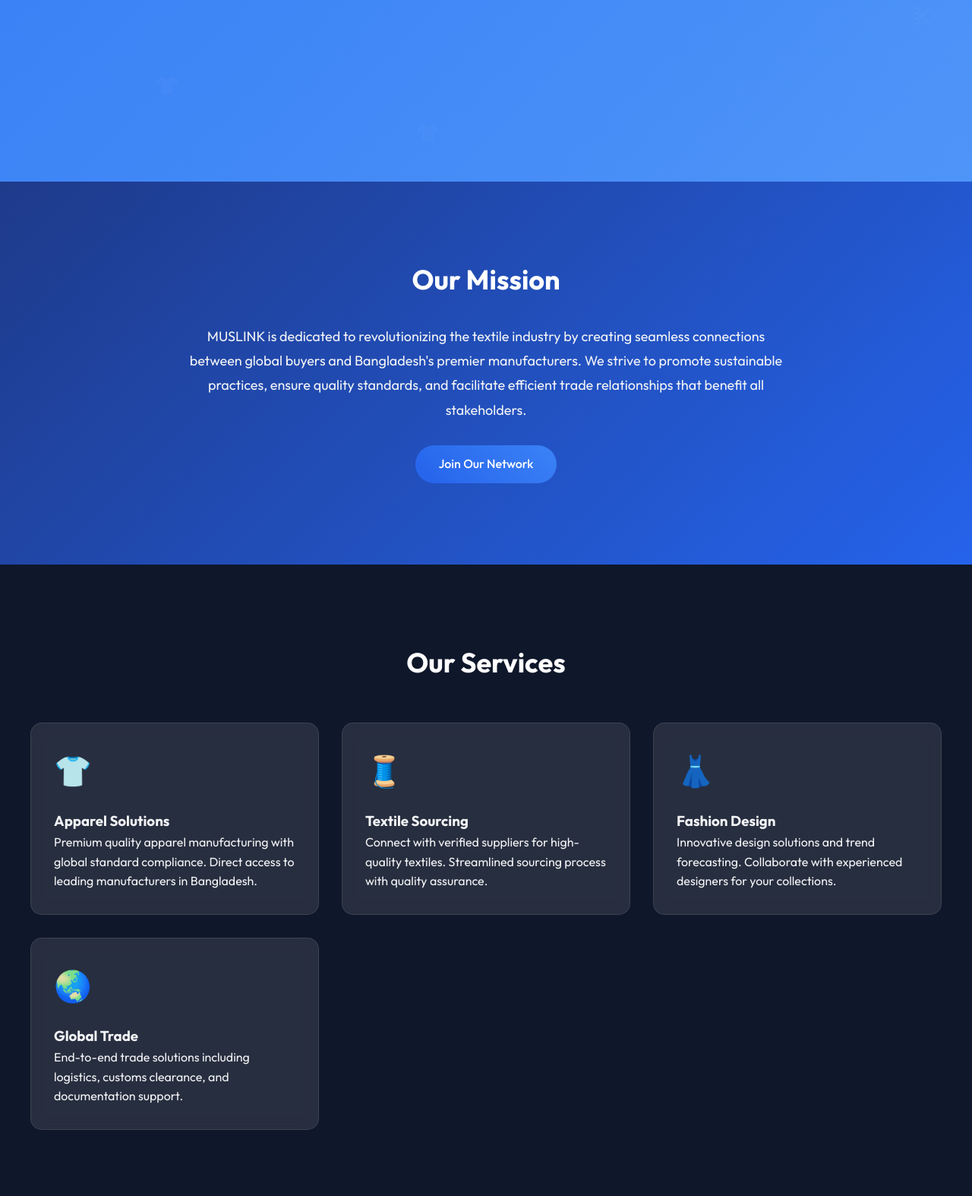
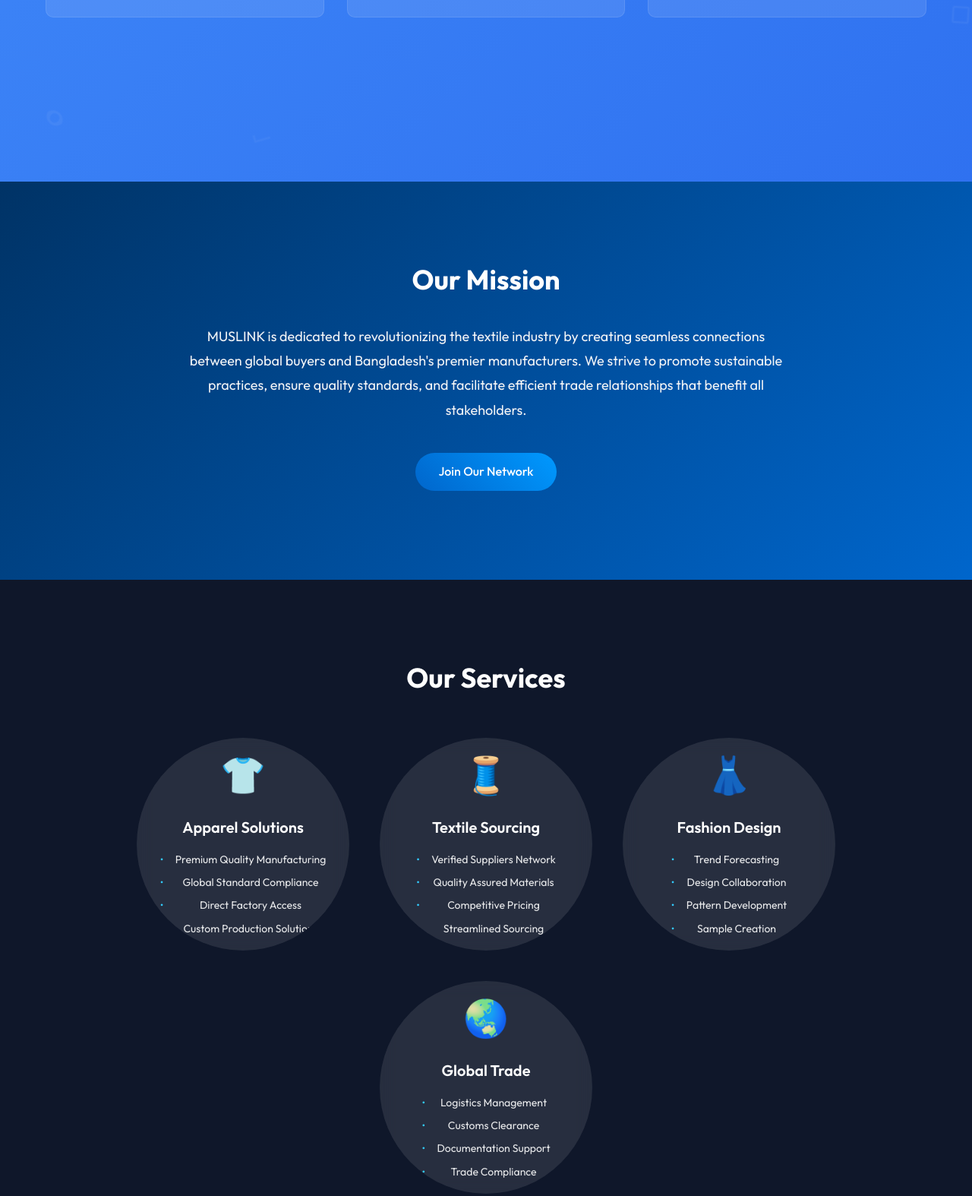
Before and after one commit to anasharma7/muslink, a plain HTML site: page index.html in a window 1280 px wide. Shown: the part 561-2135 px from the top of the page at 76% size. Drawn offline with nearby package versions, Linux system fonts and the light colour scheme.

Commit message:
Fixed centering and added monochrome floating icons

```diff
--- a/index.html
+++ b/index.html
@@ -11,11 +11,11 @@
     <script src="https://unpkg.com/aos@2.3.1/dist/aos.js"></script>
     <style>
         :root {
-            --primary-blue: #2563eb;
-            --secondary-blue: #3b82f6;
-            --accent-blue: #60a5fa;
-            --light-blue: #93c5fd;
-            --dark-blue: #1e3a8a;
+            --primary-blue: #0066cc;
+            --secondary-blue: #0099ff;
+            --accent-blue: #33ccff;
+            --light-blue: #e6f3ff;
+            --dark-blue: #003366;
             --text-light: #f3f4f6;
         }
 
@@ -34,19 +34,22 @@
             line-height: 1.6;
         }
 
-        /* Enhanced Hero Section */
+        /* Centered Hero Section */
         .hero {
             min-height: 100vh;
+            display: flex;
+            flex-direction: column;
+            align-items: center;
+            justify-content: flex-start;
             position: relative;
-            overflow: hidden;
-            padding-top: 80px;
             background: linear-gradient(-45deg,
+                #2563eb,
+                #3b82f6,
                 #60a5fa,
-                #3b82f6,
-                #2563eb,
                 #4f46e5);
             background-size: 400% 400%;
             animation: gradientBG 15s ease infinite;
+            overflow: hidden;
         }
 
         @keyframes gradientBG {
@@ -55,9 +58,9 @@
             100% { background-position: 0% 50%; }
         }
 
-        /* Floating Background Elements */
-        .floating-elements {
-            position: fixed;
+        /* Monochrome Floating Icons */
+        .floating-icons {
+            position: absolute;
             top: 0;
             left: 0;
             width: 100%;
@@ -68,53 +71,63 @@
 
         .floating-icon {
             position: absolute;
-            color: rgba(255, 255, 255, 0.1);
-            font-size: 24px;
+            width: 30px;
+            height: 30px;
             opacity: 0;
             animation: float 20s linear infinite;
+            filter: brightness(0) invert(1);
+            opacity: 0.05;
         }
 
         @keyframes float {
             0% {
-                transform: translateY(100vh) translateX(-50%);
+                transform: translateY(100vh) translateX(-50px) rotate(0deg);
                 opacity: 0;
             }
             10% {
-                opacity: 0.3;
+                opacity: 0.05;
             }
             90% {
-                opacity: 0.3;
+                opacity: 0.05;
             }
             100% {
-                transform: translateY(-100px) translateX(50%);
+                transform: translateY(-100px) translateX(50px) rotate(360deg);
                 opacity: 0;
             }
         }
 
-        /* Professional Title with Subtle Glow */
-        h1 {
+        /* Centered Content */
+        .hero-content {
+            text-align: center;
+            padding-top: 120px;
+            z-index: 2;
+            width: 100%;
+            max-width: 1200px;
+            margin: 0 auto;
+        }
+
+        .main-title {
             font-family: 'Space Grotesk', sans-serif;
             font-size: 82px;
             font-weight: 700;
+            margin-bottom: 20px;
+            text-align: center;
             color: white;
-            margin-bottom: 20px;
-            text-shadow:
-                0 0 30px rgba(255,255,255,0.3),
-                0 0 60px rgba(59,130,246,0.3);
-            animation: titleGlow 4s ease-in-out infinite;
+            text-shadow: 0 0 30px rgba(255,255,255,0.3);
         }
 
-        @keyframes titleGlow {
-            0%, 100% {
-                text-shadow:
-                    0 0 30px rgba(255,255,255,0.3),
-                    0 0 60px rgba(59,130,246,0.3);
-            }
-            50% {
-                text-shadow:
-                    0 0 40px rgba(255,255,255,0.4),
-                    0 0 80px rgba(59,130,246,0.4);
-            }
+        .tagline {
+            font-size: 24px;
+            margin-bottom: 40px;
+            text-align: center;
+        }
+
+        .sub-tagline {
+            font-size: 18px;
+            color: rgba(255, 255, 255, 0.8);
+            margin-bottom: 60px;
+            max-width: 600px;
+            text-align: center;
         }
 
         /* Navigation */
@@ -128,26 +141,23 @@
             backdrop-filter: blur(10px);
             z-index: 1000;
             display: flex;
-            justify-content: space-between;
+            flex-direction: column;
             align-items: center;
-            border-bottom: 1px solid rgba(255, 255, 255, 0.1);
+            gap: 15px;
         }
 
         .nav-logo {
-            font-size: 24px;
+            font-size: 28px;
             font-weight: 700;
             color: white;
             text-decoration: none;
-            transition: text-shadow 0.3s ease;
-        }
-
-        .nav-logo:hover {
-            text-shadow: 0 0 20px rgba(255,255,255,0.5);
         }
 
         .nav-links {
             display: flex;
             gap: 20px;
+            justify-content: center;
+            flex-wrap: wrap;
         }
 
         /* Enhanced Buttons */
@@ -163,6 +173,8 @@
             border: none;
             position: relative;
             overflow: hidden;
+            margin: 10px;
+            white-space: nowrap;
         }
 
         .button:hover {
@@ -179,12 +191,11 @@
             height: 200%;
             background: linear-gradient(
                 transparent,
-                rgba(255, 255, 255, 0.3),
+                rgba(255, 255, 255, 0.2),
                 transparent
             );
-            transform: rotate(45deg);
+            transform: rotate(45deg) translateX(-100%);
             transition: 0.5s;
-            transform: rotate(45deg) translateX(-100%);
         }
 
         .button:hover::after {
@@ -195,6 +206,7 @@
         .section {
             padding: 100px 20px;
             position: relative;
+            overflow: hidden;
         }
 
         .section-content {
@@ -202,6 +214,7 @@
             margin: 0 auto;
             position: relative;
             z-index: 2;
+            padding: 0 20px;
         }
 
         .section-title {
@@ -230,31 +243,71 @@
 
         /* Services Section */
         .services-grid {
-            display: grid;
-            grid-template-columns: repeat(auto-fit, minmax(280px, 1fr));
-            gap: 30px;
-            margin-top: 50px;
+            display: flex;
+            flex-wrap: wrap;
+            justify-content: center;
+            gap: 40px;
+            margin: 50px auto;
+            max-width: 1200px;
+            padding: 0 20px;
         }
 
         .service-card {
+            width: 280px;
+            height: 280px;
+            border-radius: 50%;
             background: rgba(255, 255, 255, 0.1);
             backdrop-filter: blur(10px);
+            display: flex;
+            flex-direction: column;
+            align-items: center;
+            justify-content: center;
             padding: 30px;
-            border-radius: 15px;
-            border: 1px solid rgba(255, 255, 255, 0.1);
+            text-align: center;
             transition: all 0.4s ease;
             cursor: pointer;
+            position: relative;
+            overflow: hidden;
         }
 
         .service-card:hover {
-            transform: translateY(-5px);
+            transform: translateY(-10px);
             background: rgba(255, 255, 255, 0.15);
-            border-color: rgba(255, 255, 255, 0.3);
+            box-shadow: 0 10px 30px rgba(0, 0, 0, 0.2);
         }
 
         .service-emoji {
-            font-size: 40px;
-            margin-bottom: 20px;
+            font-size: 48px;
+            margin-bottom: 15px;
+        }
+
+        .service-title {
+            font-size: 20px;
+            font-weight: 600;
+            margin-bottom: 15px;
+            color: white;
+        }
+
+        .service-list {
+            list-style: none;
+            padding: 0;
+            margin: 0;
+            text-align: center;
+        }
+
+        .service-list li {
+            font-size: 14px;
+            color: rgba(255, 255, 255, 0.9);
+            margin-bottom: 8px;
+            position: relative;
+            padding-left: 20px;
+        }
+
+        .service-list li::before {
+            content: '•';
+            position: absolute;
+            left: 0;
+            color: var(--accent-blue);
         }
 
         /* Statistics Section */
@@ -262,7 +315,9 @@
             display: grid;
             grid-template-columns: repeat(auto-fit, minmax(200px, 1fr));
             gap: 30px;
-            margin-top: 50px;
+            margin: 50px auto;
+            max-width: 1200px;
+            padding: 0 20px;
         }
 
         .stat-card {
@@ -332,11 +387,12 @@
         </div>
     </nav>
 
-    <div class="hero" id="home">
-        <div class="floating-elements" id="floatingElements"></div>
+    <div class="hero">
+        <div id="floatingIcons" class="floating-icons"></div>
         <div class="hero-content">
-            <h1 data-aos="fade-down">MUSLINK</h1>
-            <p class="tagline" data-aos="fade-up">Connecting Global Fashion with Bangladesh's Finest</p>
+            <h1 class="main-title">MUSLINK</h1>
+            <p class="tagline">Connecting Global Fashion with Bangladesh's Finest</p>
+            <p class="sub-tagline">Your Premier B2B Platform for Textile Manufacturing and Trade</p>
 
             <div class="stats-container" data-aos="fade-up" data-aos-delay="200">
                 <div class="stat-card">
@@ -371,28 +427,48 @@
         <div class="section-content">
             <h2 class="section-title" data-aos="fade-down">Our Services</h2>
             <div class="services-grid">
-                <div class="service-card" data-aos="fade-up" data-aos-delay="100">
+                <div class="service-card" data-aos="fade-up">
                     <div class="service-emoji">👕</div>
                     <h3 class="service-title">Apparel Solutions</h3>
-                    <p class="service-description">Premium quality apparel manufacturing with global standard compliance. Direct access to leading manufacturers in Bangladesh.</p>
+                    <ul class="service-list">
+                        <li>Premium Quality Manufacturing</li>
+                        <li>Global Standard Compliance</li>
+                        <li>Direct Factory Access</li>
+                        <li>Custom Production Solutions</li>
+                    </ul>
+                </div>
+
+                <div class="service-card" data-aos="fade-up" data-aos-delay="100">
+                    <div class="service-emoji">🧵</div>
+                    <h3 class="service-title">Textile Sourcing</h3>
+                    <ul class="service-list">
+                        <li>Verified Suppliers Network</li>
+                        <li>Quality Assured Materials</li>
+                        <li>Competitive Pricing</li>
+                        <li>Streamlined Sourcing</li>
+                    </ul>
                 </div>
 
                 <div class="service-card" data-aos="fade-up" data-aos-delay="200">
-                    <div class="service-emoji">🧵</div>
-                    <h3 class="service-title">Textile Sourcing</h3>
-                    <p class="service-description">Connect with verified suppliers for high-quality textiles. Streamlined sourcing process with quality assurance.</p>
+                    <div class="service-emoji">👗</div>
+                    <h3 class="service-title">Fashion Design</h3>
+                    <ul class="service-list">
+                        <li>Trend Forecasting</li>
+                        <li>Design Collaboration</li>
+                        <li>Pattern Development</li>
+                        <li>Sample Creation</li>
+                    </ul>
                 </div>
 
                 <div class="service-card" data-aos="fade-up" data-aos-delay="300">
-                    <div class="service-emoji">👗</div>
-                    <h3 class="service-title">Fashion Design</h3>
-                    <p class="service-description">Innovative design solutions and trend forecasting. Collaborate with experienced designers for your collections.</p>
-                </div>
-
-                <div class="service-card" data-aos="fade-up" data-aos-delay="400">
                     <div class="service-emoji">🌏</div>
                     <h3 class="service-title">Global Trade</h3>
-                    <p class="service-description">End-to-end trade solutions including logistics, customs clearance, and documentation support.</p>
+                    <ul class="service-list">
+                        <li>Logistics Management</li>
+                        <li>Customs Clearance</li>
+                        <li>Documentation Support</li>
+                        <li>Trade Compliance</li>
+                    </ul>
                 </div>
             </div>
         </div>
@@ -453,31 +529,35 @@
             once: true
         });
 
-        // Floating Background Elements
-        const floatingElements = document.getElementById('floatingElements');
-        const icons = ['tshirt', 'scissors', 'ruler', 'tag', 'box'];
+        // Monochrome SVG icons for floating background
+        const svgIcons = [
+            `<svg xmlns="http://www.w3.org/2000/svg" viewBox="0 0 24 24" fill="currentColor"><path d="M12 4.5c-4.5 0-8.5 3-9.7 7.5 1.2 4.5 5.2 7.5 9.7 7.5s8.5-3 9.7-7.5c-1.2-4.5-5.2-7.5-9.7-7.5zm0 12.5c-2.8 0-5-2.2-5-5s2.2-5 5-5 5 2.2 5 5-2.2 5-5 5z"/></svg>`,
+            `<svg xmlns="http://www.w3.org/2000/svg" viewBox="0 0 24 24" fill="currentColor"><path d="M21 7L9 19l-5.5-5.5 1.41-1.41L9 16.17 19.59 5.59 21 7z"/></svg>`,
+            `<svg xmlns="http://www.w3.org/2000/svg" viewBox="0 0 24 24" fill="currentColor"><path d="M19 3H5c-1.1 0-2 .9-2 2v14c0 1.1.9 2 2 2h14c1.1 0 2-.9 2-2V5c0-1.1-.9-2-2-2zm0 16H5V5h14v14z"/></svg>`
+        ];
 
-        function createFloatingElement() {
-            const element = document.createElement('i');
-            element.className = `fas fa-${icons[Math.floor(Math.random() * icons.length)]} floating-icon`;
-            element.style.left = `${Math.random() * 100}%`;
-            element.style.animationDuration = `${15 + Math.random() * 10}s`;
-            floatingElements.appendChild(element);
+        function createFloatingIcon() {
+            const icon = document.createElement('div');
+            icon.className = 'floating-icon';
+            icon.innerHTML = svgIcons[Math.floor(Math.random() * svgIcons.length)];
+            icon.style.left = `${Math.random() * 100}%`;
+            icon.style.animationDuration = `${20 + Math.random() * 10}s`;
+            document.getElementById('floatingIcons').appendChild(icon);
 
             setTimeout(() => {
-                element.remove();
-            }, 25000);
+                icon.remove();
+            }, 30000);
         }
 
-        // Create initial elements
-        for (let i = 0; i < 10; i++) {
+        // Create initial icons
+        for (let i = 0; i < 8; i++) {
             setTimeout(() => {
-                createFloatingElement();
-            }, i * 2000);
+                createFloatingIcon();
+            }, i * 3000);
         }
 
-        // Continue creating elements
-        setInterval(createFloatingElement, 3000);
+        // Continue creating icons
+        setInterval(createFloatingIcon, 4000);
 
         // Initialize tilt effect
         VanillaTilt.init(document.querySelectorAll(".service-card"), {
```
